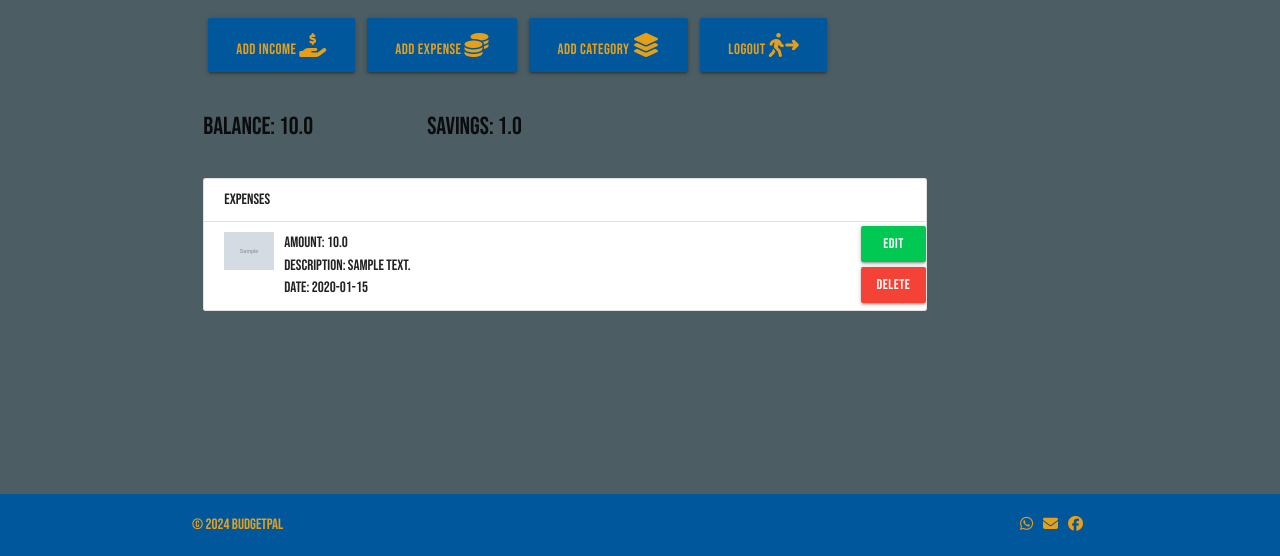
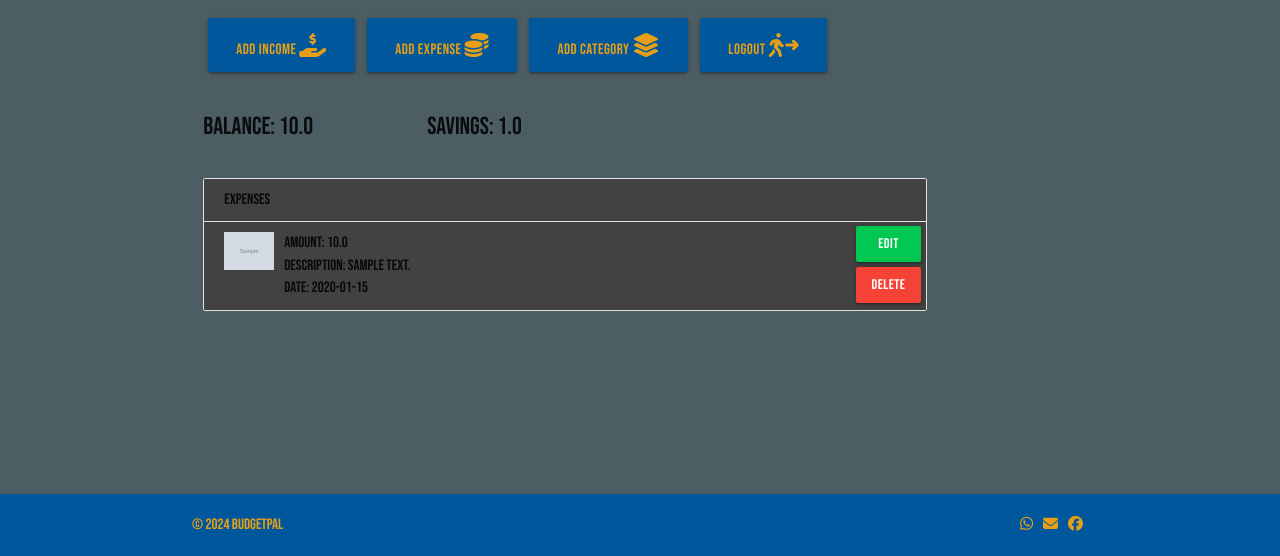
Before and after one commit to Nmyhi/BudgetPal, a Flask app: page /userpage in a window 1280 px wide. Shown: the part 244-800 px from the top of the page. Run offline with Flask 2, Linux system fonts and the light colour scheme; a user stored in the database is signed in; tables that the repository leaves empty hold one stand-in row (values such as "Sample post"); grey boxes marked "Sample" are stand-in pictures.

Commit message:
Add small margin to the edit and delete buttons in the expenses collection

```diff
--- a/budgetpal/static/css/style.css
+++ b/budgetpal/static/css/style.css
@@ -84,3 +84,7 @@ main {
 .btn-large {
     margin: 5px
 }
+
+.small-margin-right {
+    margin-right: 5px;
+}
--- a/budgetpal/templates/userpage.html
+++ b/budgetpal/templates/userpage.html
@@ -48,10 +48,10 @@
 </div>
 <div class="row">
   <div class="col s10">
-    <ul class="collection">
-      <li class="collection-item">Expenses</li>
+    <ul class="collection grey darken-3">
+      <li class="collection-item grey darken-3">Expenses</li>
       {% for expense in expenses %}
-      <li class="collection-item expenses-collection-item">
+      <li class="collection-item expenses-collection-item grey darken-3">
         {% set expense_category = categories|selectattr('id', 'equalto',
         expense.category_id)|first %} {% if expense_category %}
         <img
@@ -68,25 +68,25 @@
             {% if expense_category and expense_category.name == 'Income'%}
             <a
               href="{{ url_for('edit_income', income_id=expense.id) }}"
-              class="btn green accent-4"
+              class="btn green accent-4 small-margin-right"
               >Edit</a
             >
             {% elif expense_category and expense_category.name == 'Saving' %}
             <a
               href="{{ url_for('edit_saving', saving_id=expense.id) }}"
-              class="btn green accent-4"
+              class="btn green accent-4 small-margin-right"
               >Edit</a
             >
             {% else %}
             <a
               href="{{ url_for('edit_expense', expense_id=expense.id) }}"
-              class="btn green accent-4"
+              class="btn green accent-4 small-margin-right"
               >Edit</a
             >
             {% endif %}
             <a
               href="{{ url_for('delete_expense', expense_id=expense.id) }}"
-              class="btn red"
+              class="btn red small-margin-right"
               >Delete</a
             >
           </div>
```
